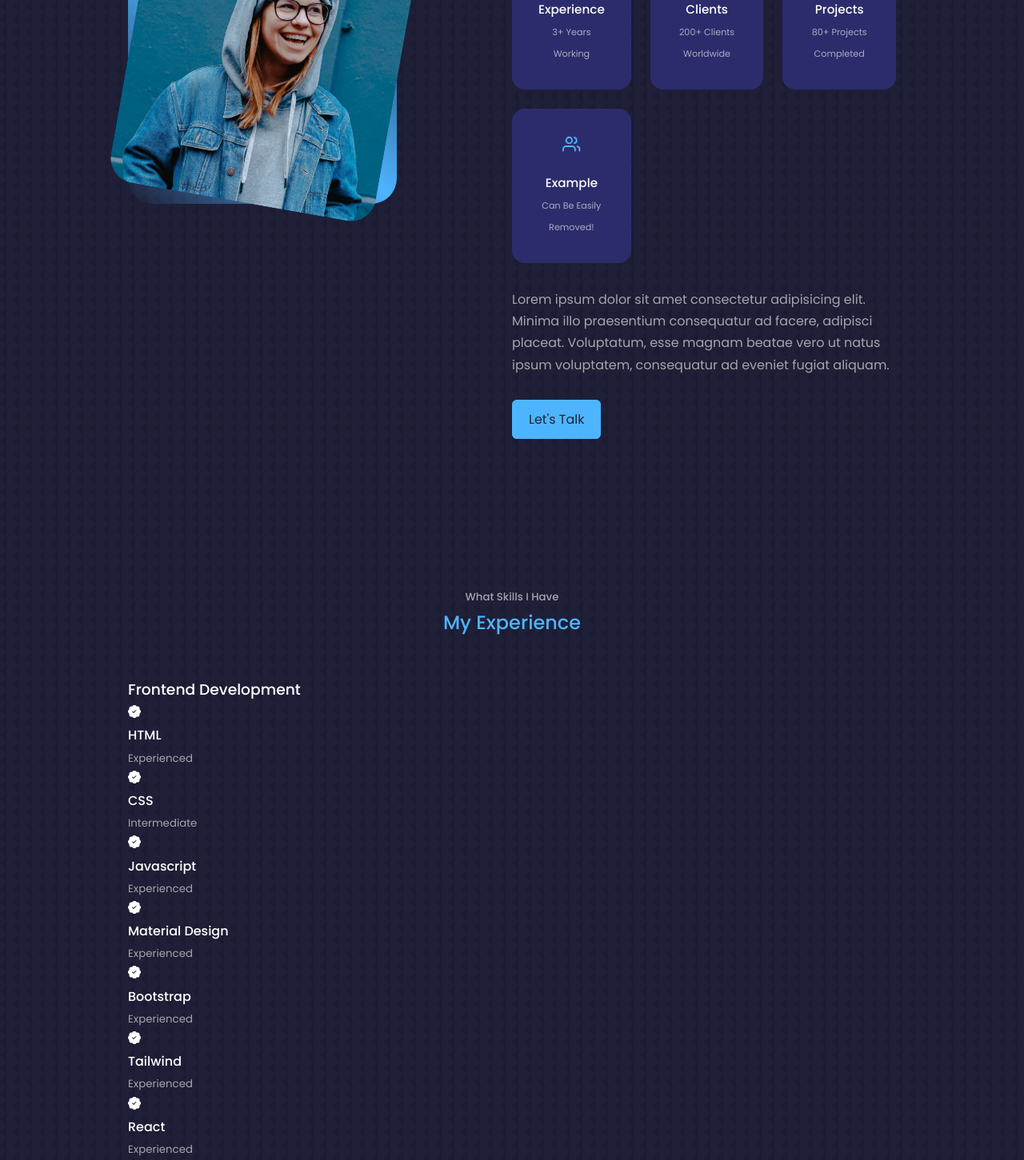
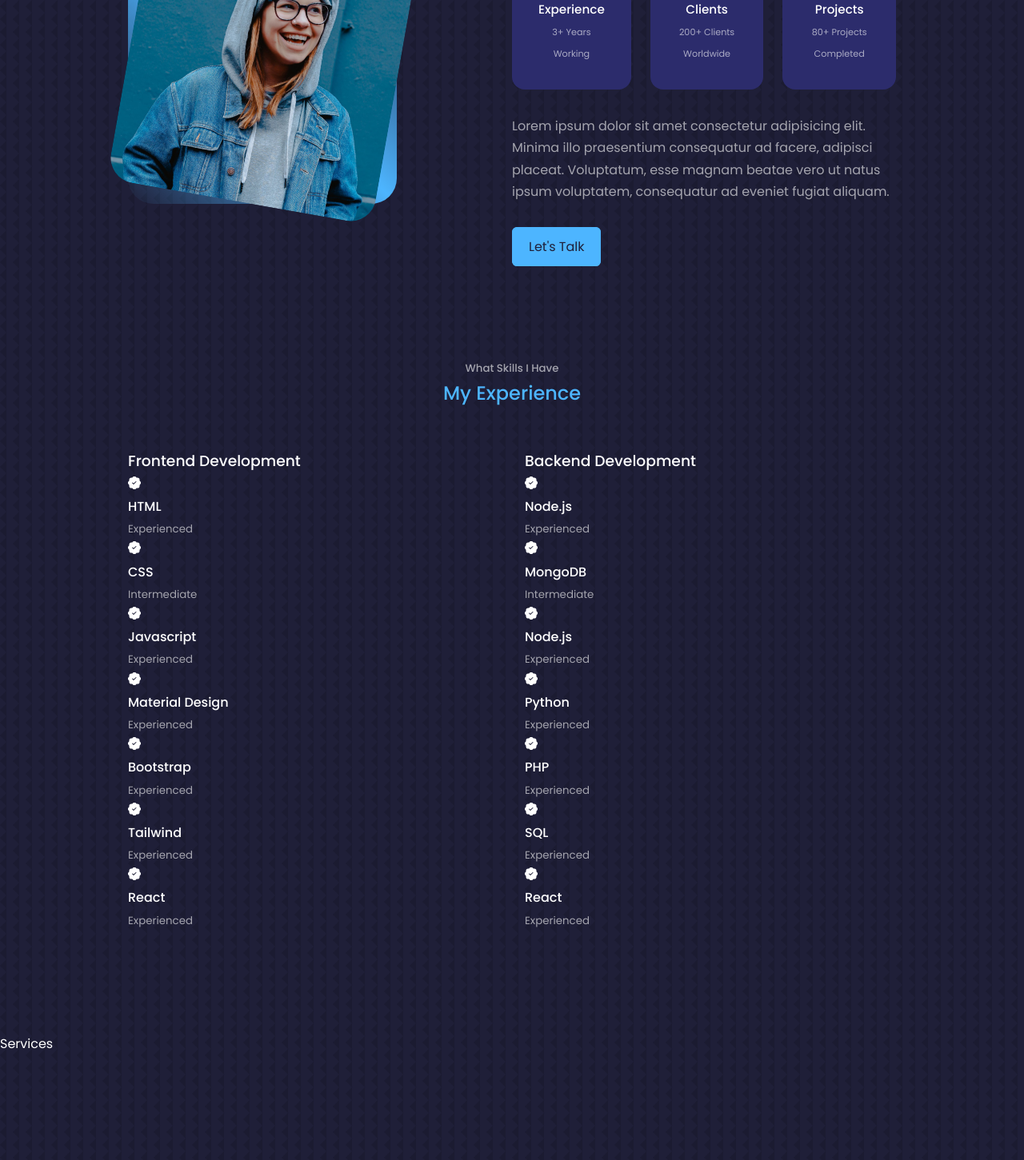
Before and after one commit to eddie1397/React-Portfolio, a React (Create React App) app: page / in a window 1280 px wide. Shown: the part 1120-2571 px from the top of the page at 80% size. Built offline with nearby package versions, Linux system fonts and the light colour scheme.

Commit message:
final work commit

```diff
--- a/src/components/about/About.jsx
+++ b/src/components/about/About.jsx
@@ -45,18 +45,18 @@ const about = () => {
               </article>
             </div>
           {/* BOX 4 */}
-            <div className="about__content">
+            {/* <div className="about__content">
               <article className="about__card">
                 <FiUsers className="about__icon"/>
                 <h5>Example</h5>
                 <small>Can Be Easily Removed!</small>
               </article>
-          </div>
+          </div> */}
         </div>
           <p>
             Lorem ipsum dolor sit amet consectetur adipisicing elit. Minima illo praesentium consequatur ad facere, adipisci placeat. Voluptatum, esse magnam beatae vero ut natus ipsum voluptatem, consequatur ad eveniet fugiat aliquam.
           </p>
-          <a href="#contact" className="btn btn-primary">Let's Talk</a>
+          <a href="#contact" className="btn btn-primary btn-aboutme">Let's Talk</a>
         </div>
       </div>
     </section>
--- a/src/components/about/about.css
+++ b/src/components/about/about.css
@@ -1,3 +1,7 @@
+.about {
+    padding-bottom: 500px;
+}
+
 .about__container {
     display: grid;
     grid-template-columns: 35% 50%;
@@ -59,6 +63,10 @@
     color: var(--color-light)
 }
 
+.about__content {
+    /* padding-bottom: 200px; */
+}
+
 .about__content p {
     margin: 2rem 0 2.6rem ;
     color: var(--color-light)
@@ -101,4 +109,6 @@
         margin: 1.5rem 0;
     }
 
+
+
 }
--- a/src/components/experience/Experience.jsx
+++ b/src/components/experience/Experience.jsx
@@ -77,7 +77,7 @@ function Experience() {
 
               <article className='experience__details'>
                 <BsFillPatchCheckFill />
-                <h4>Javascript</h4>
+                <h4>Node.js</h4>
                 <small class='text-light'>Experienced</small>
               </article>
 
@@ -95,7 +95,7 @@ function Experience() {
 
               <article className='experience__details'>
                 <BsFillPatchCheckFill />
-                <h4>MySQL</h4>
+                <h4>SQL</h4>
                 <small class='text-light'>Experienced</small>
               </article>
 
--- a/src/components/experience/experience.css
+++ b/src/components/experience/experience.css
@@ -0,0 +1,5 @@
+.experience__container {
+    display: grid;
+    grid-template-columns: 1fr 1fr;
+    gap: 2rem;
+}
--- a/src/index.css
+++ b/src/index.css
@@ -91,7 +91,8 @@ h1 {
 
 section {
     margin-top: 8rem;
-    height: 100vh;
+    /* REMOVED THIS IN ORDER TO GET THE EXPERIENCE AND ABOUT ME SECTION TO LINE UP CORRECTLY IT WORKS FOR NOW  */
+    /* height: 100vh; */
 
 }
 
```
